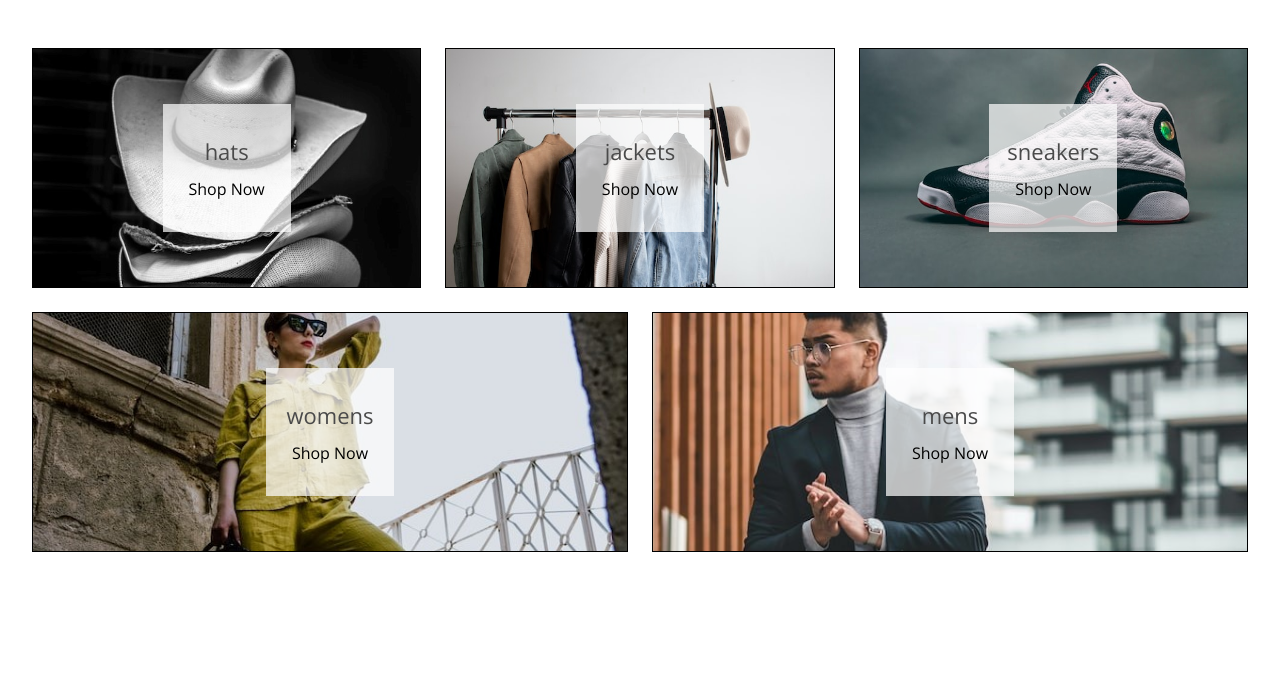
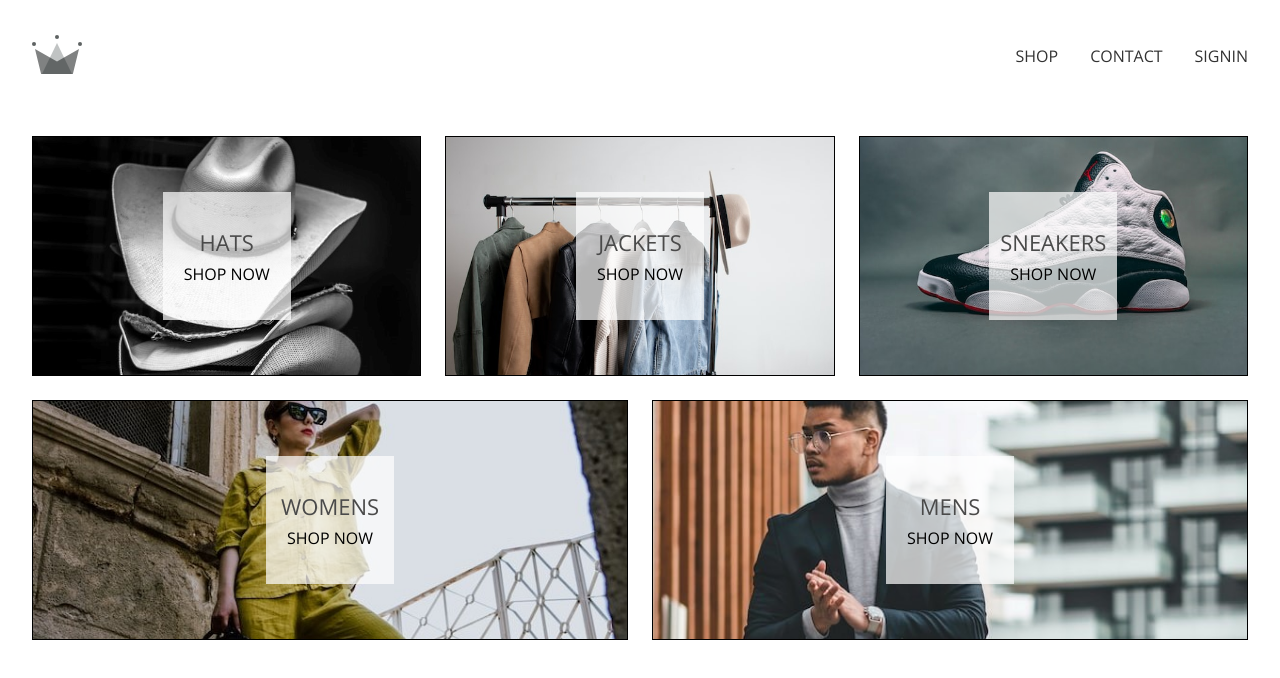
Before and after one commit to Anoop555777/Shoppingcloths-app, a React (Create React App) app: page / in a window 1280 px wide. Before the commit this address led to /home. Shown: the top 678 px of the page. Built offline with nearby package versions, Linux system fonts and the light colour scheme.

Commit message:
add header

```diff
--- a/src/App.js
+++ b/src/App.js
@@ -1,13 +1,16 @@
-import { Routes, Route, Navigate } from "react-router-dom";
+import { Routes, Route } from "react-router-dom";
+import Navigation from "./routes/navigation/navigation.component";
 import "./categories.style.scss";
 import Home from "./routes/home/home.component";
 
 function App() {
   return (
     <Routes>
-      <Route path="/home" element={<Home />} />
+      <Route path="/" element={<Navigation />}>
+        <Route index element={<Home />} />
 
-      <Route path="/" element={<Navigate replace to="/home" />} />
+        {/* <Route path="shop" element={<Shop />} /> */}
+      </Route>
     </Routes>
   );
 }
--- a/src/components/category-item/category-item.styles.scss
+++ b/src/components/category-item/category-item.styles.scss
@@ -34,7 +34,8 @@
       flex-direction: column;
       align-items: center;
       justify-content: center;
-      gap: 1.2rem;
+      gap: 0.6rem;
+      text-transform: uppercase;
     }
 
     &-body h2 {
--- a/src/index.css
+++ b/src/index.css
@@ -7,6 +7,7 @@ html {
 
 body {
   font-family: "Open Sans", sans-serif;
+  font-weight: 300;
 }
 
 * {
--- a/src/routes/navigation/navigation.component.jsx
+++ b/src/routes/navigation/navigation.component.jsx
@@ -1,7 +1,37 @@
-import React from "react";
-
+import { Fragment } from "react";
+import { Link, Outlet } from "react-router-dom";
+import { ReactComponent as Logo } from "../../assert/logo.svg";
+import "./navigation.styles.scss";
 const Navigation = () => {
-  return <header className="header"></header>;
+  return (
+    <Fragment>
+      <header className="header">
+        <Link to="/" className="header__logo--link">
+          <Logo className="header__logo" />
+        </Link>
+        <nav className="main__nav">
+          <ul className="main__nav--lists">
+            <li>
+              <Link className="main__nav--link" to="/shop">
+                Shop
+              </Link>
+            </li>
+            <li>
+              <Link className="main__nav--link" to="/contact">
+                Contact
+              </Link>
+            </li>
+            <li>
+              <Link className="main__nav--link" to="/sign-in">
+                SignIn
+              </Link>
+            </li>
+          </ul>
+        </nav>
+      </header>
+      <Outlet />
+    </Fragment>
+  );
 };
 
 export default Navigation;
--- a/src/routes/navigation/navigation.styles.scss
+++ b/src/routes/navigation/navigation.styles.scss
@@ -0,0 +1,32 @@
+.header {
+  max-width: 140rem;
+  margin: 0 auto;
+  margin-top: 2.4rem;
+  display: flex;
+  justify-content: space-between;
+  padding: 0 3.2rem;
+  align-items: center;
+  height: 6.4rem;
+
+  &__logo--link {
+    display: inline-block;
+  }
+}
+.main__nav {
+  &--lists {
+    list-style: none;
+    display: flex;
+    gap: 3.2rem;
+  }
+
+  &--link:link,
+  &--link:visited {
+    text-decoration: none;
+    display: inline-block;
+    font: inherit;
+    font-weight: 300;
+    font-size: 1.6rem;
+    color: #333;
+    text-transform: uppercase;
+  }
+}
```
Also changed, not shown: src/assert/logo.svg (added).
